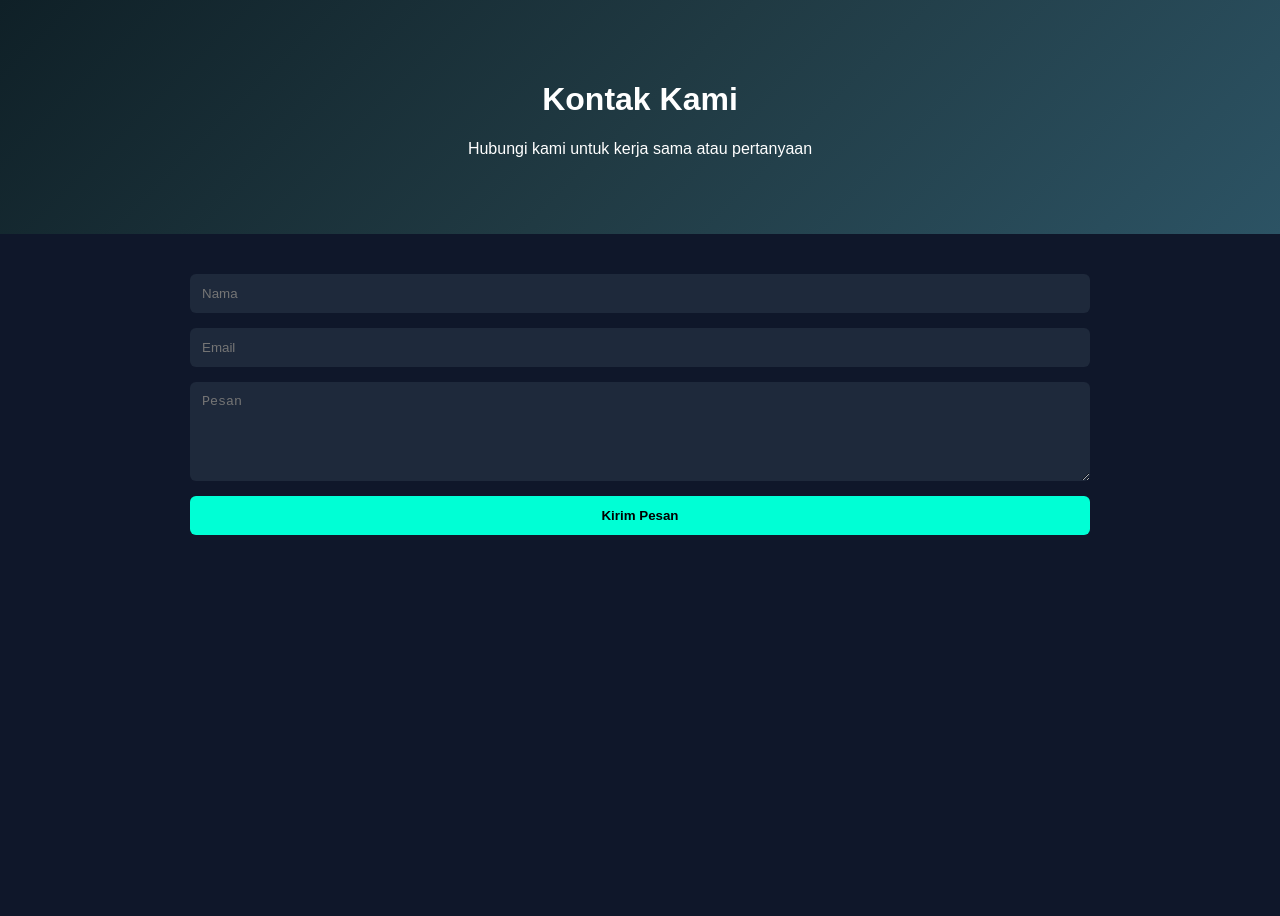
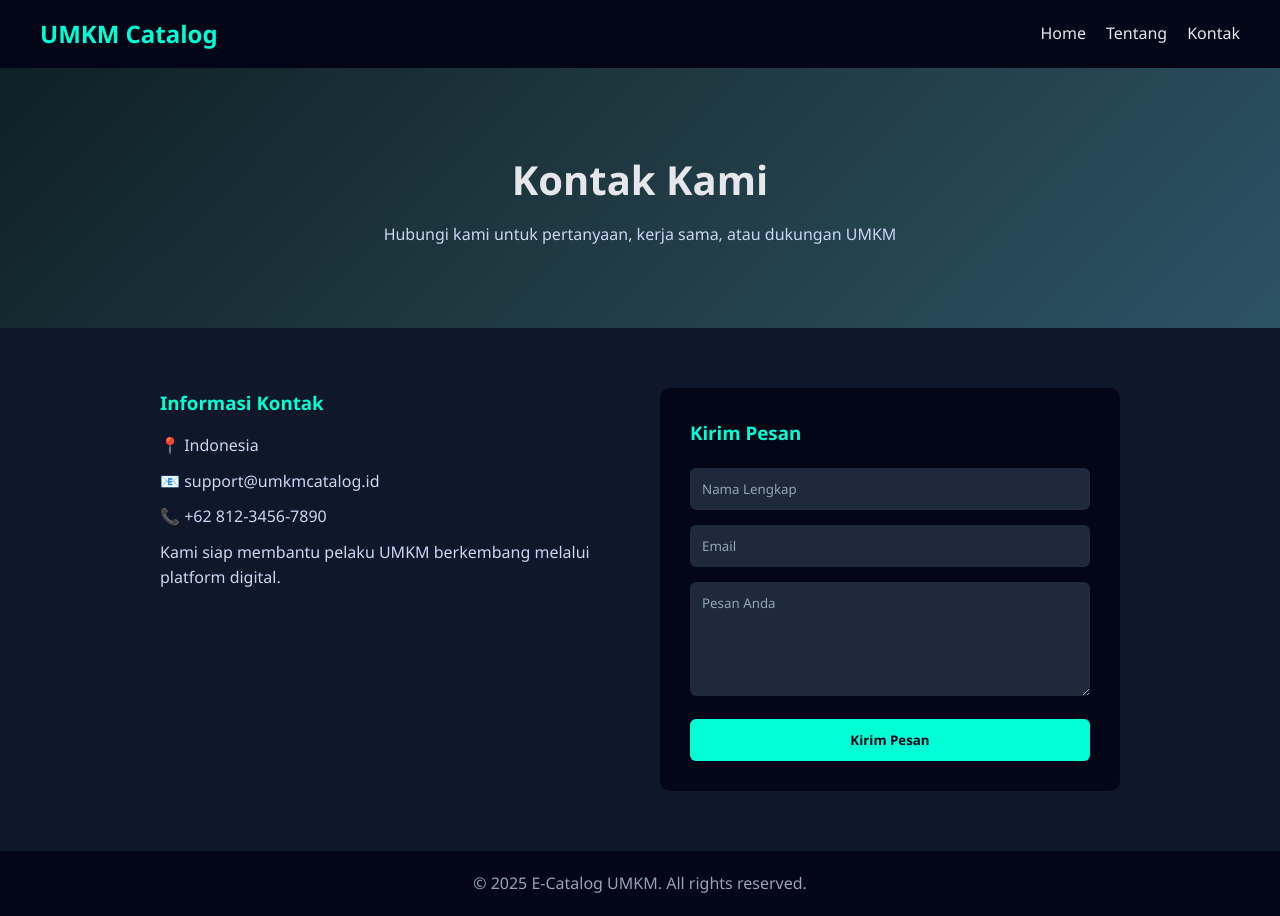
Before and after one commit to javaanggara/website-umkm, a plain HTML site: page kontak-kami.html in a window 1280 px wide. Before the commit the page ends 800 px from the top, so only its background shows below. Drawn offline with Linux system fonts and the light colour scheme.

Commit message:
Update kontak-kami.html

```diff
--- a/kontak-kami.html
+++ b/kontak-kami.html
@@ -2,69 +2,192 @@
 <html lang="id">
 <head>
   <meta charset="UTF-8">
-  <title>Kontak Kami | UMKM Catalog</title>
+  <meta name="viewport" content="width=device-width, initial-scale=1.0">
+  <title>Kontak Kami | E-Catalog UMKM</title>
 
   <style>
+    * {
+      margin: 0;
+      padding: 0;
+      box-sizing: border-box;
+      font-family: "Segoe UI", Tahoma, Geneva, Verdana, sans-serif;
+    }
+
     body {
-      margin: 0;
-      font-family: Arial, sans-serif;
       background: #0f172a;
       color: #e5e7eb;
+      line-height: 1.6;
     }
 
-    .page-header {
-      background: linear-gradient(135deg, #0f2027, #203a43, #2c5364);
-      padding: 60px 20px;
-      text-align: center;
-      color: #fff;
+    /* ===== NAVBAR ===== */
+    nav {
+      background: #020617;
+      padding: 15px 40px;
+      display: flex;
+      justify-content: space-between;
+      align-items: center;
     }
 
-    .content {
-      max-width: 900px;
-      margin: 40px auto;
-      padding: 0 20px;
+    nav h2 {
+      color: #00ffd5;
     }
 
+    nav ul {
+      list-style: none;
+      display: flex;
+      gap: 20px;
+    }
+
+    nav ul li a {
+      color: #e5e7eb;
+      text-decoration: none;
+      font-weight: 500;
+    }
+
+    nav ul li a:hover {
+      color: #00ffd5;
+    }
+
+    /* ===== HEADER ===== */
+    .header {
+      background: linear-gradient(135deg, #0f2027, #203a43, #2c5364);
+      padding: 80px 20px;
+      text-align: center;
+    }
+
+    .header h1 {
+      font-size: 2.5rem;
+      margin-bottom: 10px;
+    }
+
+    .header p {
+      color: #cbd5f5;
+    }
+
+    /* ===== CONTENT ===== */
+    .container {
+      max-width: 1000px;
+      margin: 60px auto;
+      padding: 0 20px;
+      display: grid;
+      grid-template-columns: 1fr 1fr;
+      gap: 40px;
+    }
+
+    /* ===== INFO ===== */
+    .info h3 {
+      margin-bottom: 15px;
+      color: #00ffd5;
+    }
+
+    .info p {
+      margin-bottom: 10px;
+      color: #cbd5f5;
+    }
+
+    /* ===== FORM ===== */
     .contact-form {
-      display: flex;
-      flex-direction: column;
-      gap: 15px;
+      background: #020617;
+      padding: 30px;
+      border-radius: 10px;
+    }
+
+    .contact-form h3 {
+      margin-bottom: 20px;
+      color: #00ffd5;
     }
 
     .contact-form input,
     .contact-form textarea {
+      width: 100%;
       padding: 12px;
+      margin-bottom: 15px;
       border-radius: 6px;
       border: none;
       background: #1e293b;
       color: #fff;
     }
 
+    .contact-form input::placeholder,
+    .contact-form textarea::placeholder {
+      color: #94a3b8;
+    }
+
     .contact-form button {
+      width: 100%;
       padding: 12px;
       background: #00ffd5;
       border: none;
       border-radius: 6px;
       font-weight: bold;
       cursor: pointer;
+      color: #020617;
+    }
+
+    .contact-form button:hover {
+      background: #00e6c0;
+    }
+
+    /* ===== FOOTER ===== */
+    footer {
+      text-align: center;
+      padding: 20px;
+      background: #020617;
+      color: #94a3b8;
+      margin-top: 60px;
+    }
+
+    /* ===== RESPONSIVE ===== */
+    @media (max-width: 768px) {
+      .container {
+        grid-template-columns: 1fr;
+      }
     }
   </style>
 </head>
 <body>
 
-  <div class="page-header">
+  <!-- NAVBAR -->
+  <nav>
+    <h2>UMKM Catalog</h2>
+    <ul>
+      <li><a href="index.html">Home</a></li>
+      <li><a href="tentang-kami.html">Tentang</a></li>
+      <li><a href="kontak-kami.html">Kontak</a></li>
+    </ul>
+  </nav>
+
+  <!-- HEADER -->
+  <section class="header">
     <h1>Kontak Kami</h1>
-    <p>Hubungi kami untuk kerja sama atau pertanyaan</p>
-  </div>
+    <p>Hubungi kami untuk pertanyaan, kerja sama, atau dukungan UMKM</p>
+  </section>
 
-  <div class="content">
-    <form class="contact-form">
-      <input type="text" placeholder="Nama">
-      <input type="email" placeholder="Email">
-      <textarea rows="5" placeholder="Pesan"></textarea>
-      <button type="submit">Kirim Pesan</button>
-    </form>
-  </div>
+  <!-- CONTENT -->
+  <section class="container">
+    <div class="info">
+      <h3>Informasi Kontak</h3>
+      <p>📍 Indonesia</p>
+      <p>📧 support@umkmcatalog.id</p>
+      <p>📞 +62 812-3456-7890</p>
+      <p>Kami siap membantu pelaku UMKM berkembang melalui platform digital.</p>
+    </div>
+
+    <div class="contact-form">
+      <h3>Kirim Pesan</h3>
+      <form>
+        <input type="text" placeholder="Nama Lengkap" required>
+        <input type="email" placeholder="Email" required>
+        <textarea rows="5" placeholder="Pesan Anda" required></textarea>
+        <button type="submit">Kirim Pesan</button>
+      </form>
+    </div>
+  </section>
+
+  <!-- FOOTER -->
+  <footer>
+    © 2025 E-Catalog UMKM. All rights reserved.
+  </footer>
 
 </body>
 </html>
```
